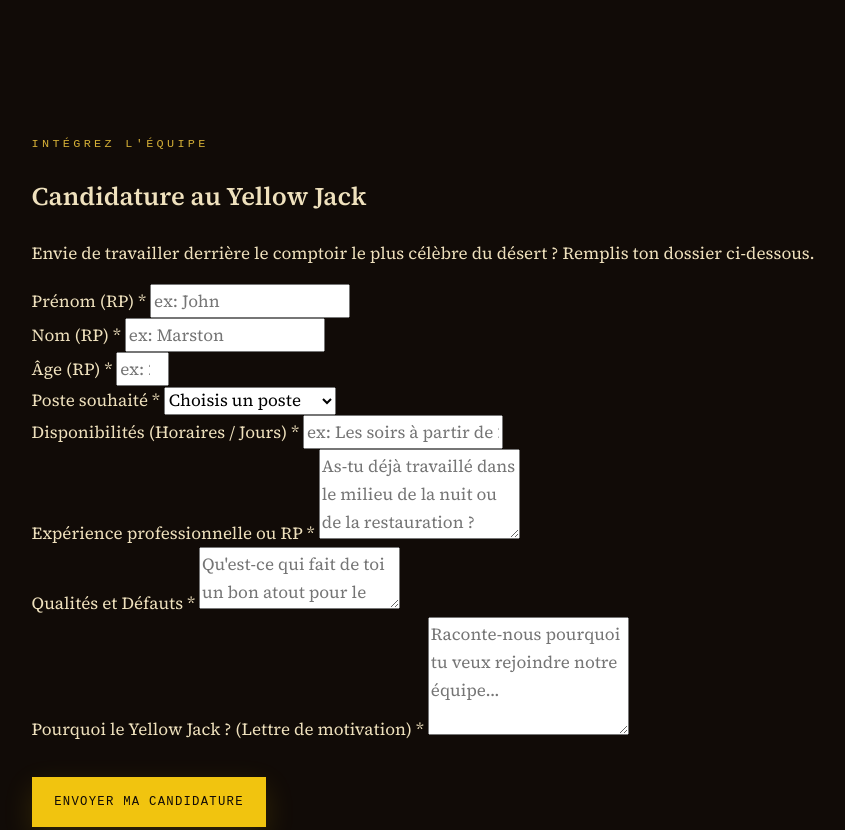
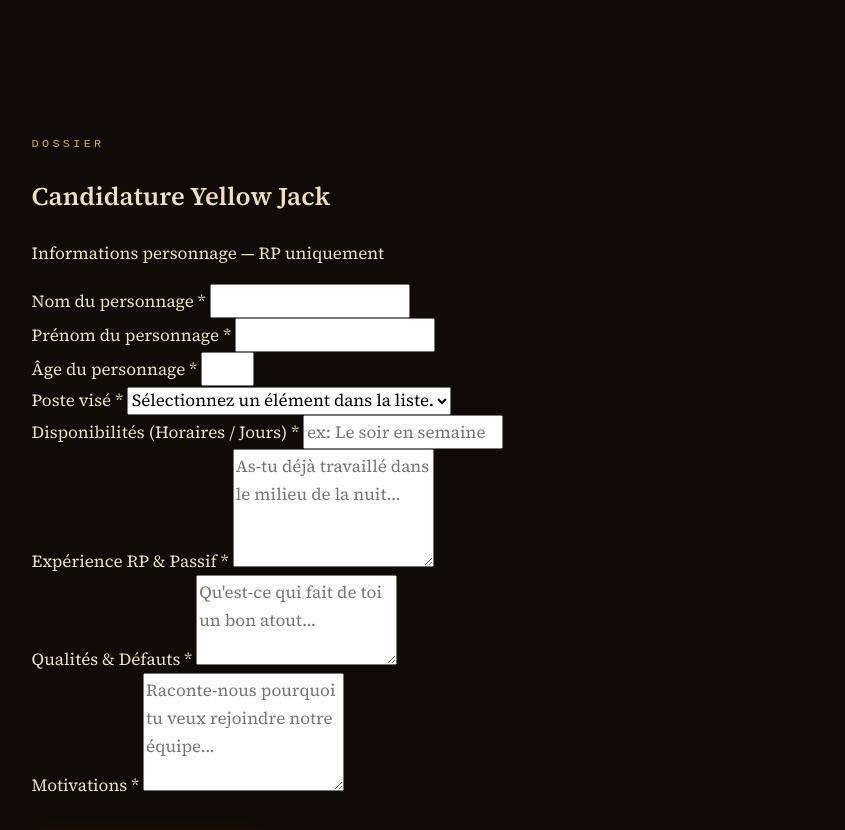
Before and after one commit to torzuoliloan2803-sys/YellowJack, a plain HTML site: page index.html in a window 1280 px wide. Shown: the part 2160-2990 px from the top of the page, without its empty margins (58-903 px from the left). Drawn offline with Linux system fonts and the light colour scheme.

Commit message:
index.html

```diff
--- a/index.html
+++ b/index.html
@@ -89,64 +89,65 @@
         </div>
       </section>
 
-      <!-- RECRUTEMENT -->
+      <!-- RECRUTEMENT (Design d'origine conservé) -->
       <section id="recrutement" class="section">
         <div class="container narrow">
-          <div class="section-header reveal">
-            <span class="eyebrow">Intégrez l'équipe</span>
-            <h2>Candidature au Yellow Jack</h2>
-            <p>Envie de travailler derrière le comptoir le plus célèbre du désert ? Remplis ton dossier ci-dessous.</p>
-          </div>
+          <form id="application-form" class="form reveal">
+            <div class="form-title-block">
+              <span class="eyebrow">Dossier</span>
+              <h2>Candidature Yellow Jack</h2>
+              <p class="form-subtitle">Informations personnage — RP uniquement</p>
+            </div>
 
-          <form id="application-form" class="form reveal">
             <div style="display:none;" aria-hidden="true">
               <label>Ne remplissez pas ceci si vous êtes humain : <input type="text" name="company" tabindex="-1" autocomplete="off" /></label>
             </div>
 
             <div class="form-row">
               <div class="form-group">
-                <label for="firstName">Prénom (RP) *</label>
-                <input type="text" id="firstName" name="firstName" required placeholder="ex: John" />
+                <label for="firstName">Nom du personnage *</label>
+                <input type="text" id="firstName" name="firstName" required />
               </div>
               <div class="form-group">
-                <label for="lastName">Nom (RP) *</label>
-                <input type="text" id="lastName" name="lastName" required placeholder="ex: Marston" />
+                <label for="lastName">Prénom du personnage *</label>
+                <input type="text" id="lastName" name="lastName" required />
               </div>
             </div>
 
             <div class="form-row">
               <div class="form-group">
-                <label for="age">Âge (RP) *</label>
-                <input type="number" id="age" name="age" min="18" max="99" required placeholder="ex: 28" />
+                <label for="age">Âge du personnage *</label>
+                <input type="number" id="age" name="age" min="18" max="99" required />
               </div>
               <div class="form-group">
-                <label for="position">Poste souhaité *</label>
+                <label for="position">Poste visé *</label>
                 <select id="position" name="position" required>
-                  <option value="" disabled selected>Choisis un poste</option>
-                  <option value="Barman / Barmaid">Barman / Barmaid</option>
-                  <option value="Sécurité / Bouncer">Sécurité / Bouncer</option>
-                  <option value="Serveur / Serveuse">Serveur / Serveuse</option>
+                  <option value="" disabled selected>Sélectionnez un élément dans la liste.</option>
+                  <option value="Barman">Barman</option>
+                  <option value="Sécurité">Sécurité</option>
+                  <option value="Serveur">Serveur</option>
                 </select>
               </div>
             </div>
 
+            <!-- Ajout du champ disponibilités pour que Supabase reçoive tout -->
             <div class="form-group">
               <label for="availability">Disponibilités (Horaires / Jours) *</label>
-              <input type="text" id="availability" name="availability" required placeholder="ex: Les soirs à partir de 21h" />
+              <input type="text" id="availability" name="availability" required placeholder="ex: Le soir en semaine" />
             </div>
 
             <div class="form-group">
-              <label for="experience">Expérience professionnelle ou RP *</label>
-              <textarea id="experience" name="experience" rows="3" required placeholder="As-tu déjà travaillé dans le milieu de la nuit ou de la restauration ?"></textarea>
+              <label for="experience">Expérience RP & Passif *</label>
+              <textarea id="experience" name="experience" rows="4" required placeholder="As-tu déjà travaillé dans le milieu de la nuit..."></textarea>
             </div>
 
             <div class="form-group">
-              <label for="traits">Qualités et Défauts *</label>
-              <textarea id="traits" name="traits" rows="2" required placeholder="Qu'est-ce qui fait de toi un bon atout pour le Yellow Jack ?"></textarea>
+              <label for="traits">Qualités & Défauts *</label>
+              <textarea id="traits" name="traits" rows="3" required placeholder="Qu'est-ce qui fait de toi un bon atout..."></textarea>
             </div>
 
             <div class="form-group">
-              <label for="motivation">Pourquoi le Yellow Jack ? (Lettre de motivation) *</label>
+              <label for="motivation">Motivations *</label>
               <textarea id="motivation" name="motivation" rows="4" required placeholder="Raconte-nous pourquoi tu veux rejoindre notre équipe..."></textarea>
             </div>
 
@@ -163,7 +164,6 @@
     <footer class="site-footer">
       <div class="container footer-content">
         <p>&copy; <span id="year"></span> Yellow Jack Inn. Tous droits réservés.</p>
-        <!-- Bouton d'accès staff discret -->
         <div class="admin-access" style="margin-top: 0.8rem; opacity: 0.5;">
           <a href="#" id="secret-admin-btn" style="color: #d4af37; font-size: 0.85rem; text-decoration: none;">🔒 Accès Staff</a>
         </div>
```
